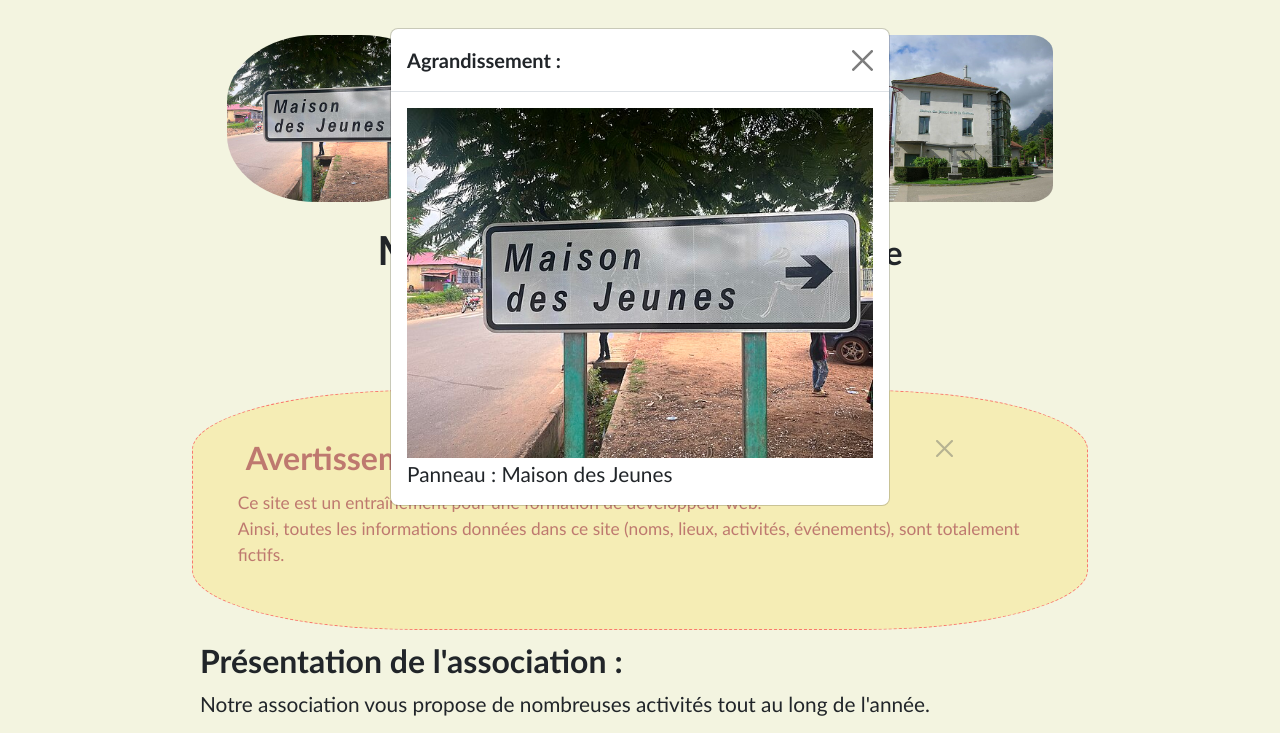
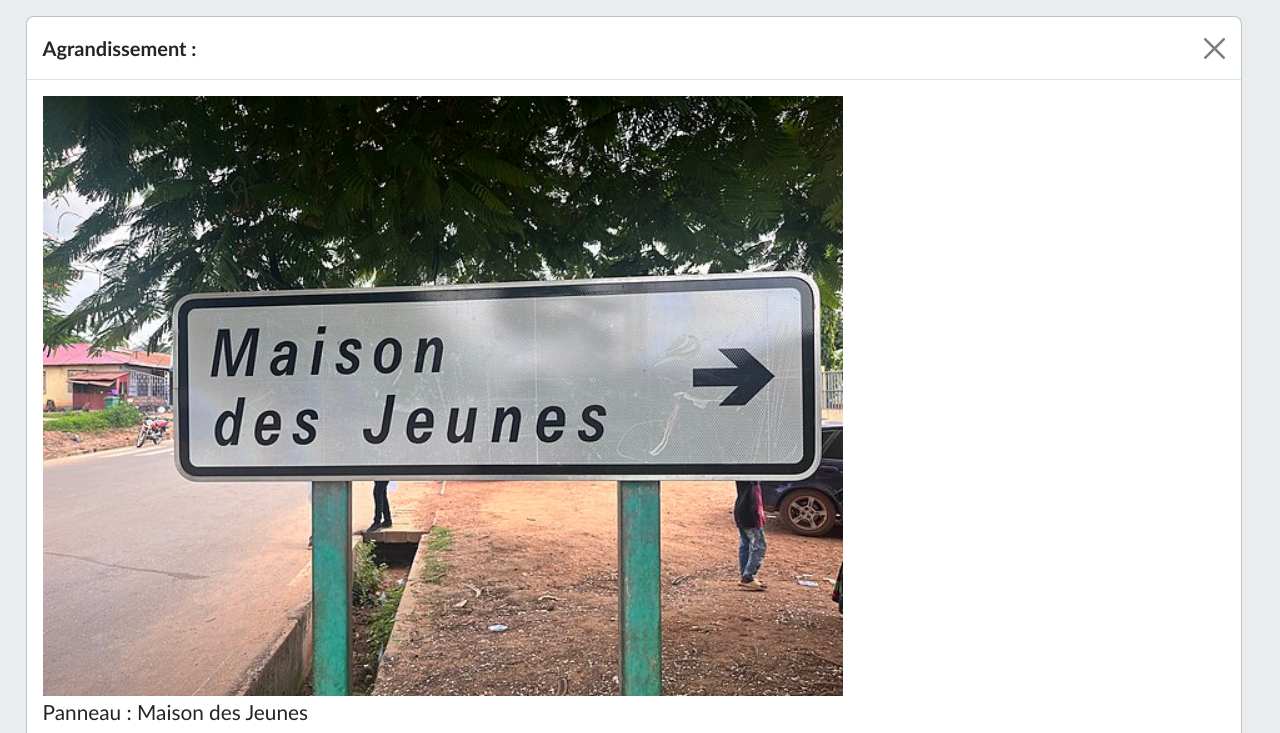
Before and after one commit to Karine167/ECF_entrainement_1, a website: page index.html in a window 1280 px wide. Both pictures are taken after a click on the picture 338 px from the left and 118 px from the top of the page. Shown: the top 733 px of the page. Drawn offline with nearby package versions, Linux system fonts and the light colour scheme.

Commit message:
amélioration zoom photos

```diff
--- a/index.html
+++ b/index.html
@@ -471,16 +471,16 @@
     </p>
   </footer>
   <!-- The Modal for zoom photos-->
-  <div id="myModal" class="modal">
-    <div class="modal-dialog">
-      <div class="modal-content">
+  <div id="myModal" class="modal"  >
+    <div class="modal-dialog"   >
+      <div class="modal-content" id="zoomModalContent">
         <div class="modal-header">
           <h1 class="modal-title fs-5">Agrandissement :</h1>
           <button type="button" class="btn-close" id="close_zoom" data-bs-dismiss="modal"
           aria-label="Close"></button>
         </div>
         <div class="modal-body">
-          <img id="img01" style="width : 100%">
+          <img id="img01">
           <div id="caption"></div>
         </div>
       </div>
--- a/script.js
+++ b/script.js
@@ -40,6 +40,22 @@ function zoom(img){
 
     zoomModal.style.display = "block";
     modalImg.src = img.src;
+    //Détermination de la taille de l'image zoomée et du contenant
+    const modalZoom = document.getElementById('zoomModalContent');
+    const maxDimWidth = document.documentElement.clientWidth;
+    const maxDimHeight = document.documentElement.clientHeight;
+    //console.log(maxDimHeight, maxDimWidth)
+    modalZoom.style = `width: 95vw; height: 95vh;
+    position:fixed; top: 2%; left: 2%;`
+    let ratioZoom = img.width/img.heigt;
+    if (maxDimWidth <= maxDimHeight){
+      modalImg.style =`width: 80vw; max-height: 75vh; aspect-ratio: ${ratioZoom};`;
+    }else {
+      modalImg.style =`height: 75vh; max-width: 80vw; aspect-ratio: ${ratioZoom};`;
+    }
+
+
+    //légende sous l'image
     captionText.innerHTML = img.alt;
 
     //gestion du bouton de fermeture de la fenêtre modale
--- a/style.css
+++ b/style.css
@@ -1,5 +1,5 @@
 body {
-  background: rgba(243, 244, 223, 0.947);
+  background: rgba(232, 237, 239, 0.947);
   font-family: 'Gill Sans', 'Gill Sans MT', Calibri, 'Trebuchet MS', sans-serif;
   font-size: 1em;
   margin-left: 3%;
```
